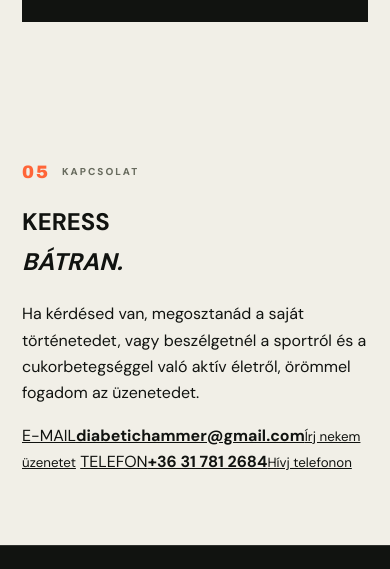
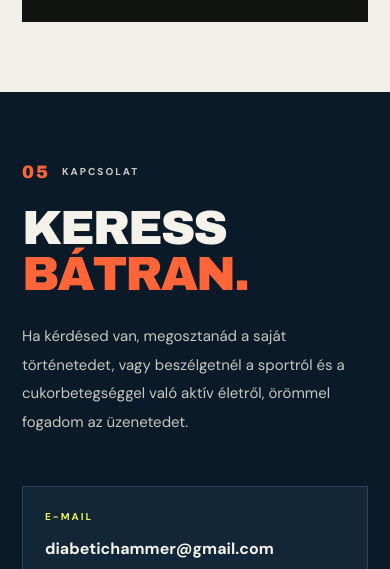
Before and after one commit to diabetic1963/diabetichammer-web, a website: page index.html in a window 390 px wide. Shown: the part 8607-9176 px from the top of the page. Drawn offline with Linux system fonts and the light colour scheme; no server answers.

Commit message:
Style contact section to match existing DiabeticHammer design

```diff
--- a/style.css
+++ b/style.css
@@ -136,3 +136,7 @@ footer>small{grid-column:1/-1}
 .journey-gallery .journey-photo{max-width:none;width:100%;height:100%;box-sizing:border-box}
 .journey-gallery .journey-photo img{height:360px;max-height:360px;object-fit:cover}
 @media(max-width:760px){.journey-gallery{grid-template-columns:1fr;gap:16px}.journey-gallery .journey-photo img{height:auto;max-height:620px;object-fit:contain}}
+
+
+/* Contact section */
+.contact-section{background:#0a1a28;color:#f4f2e9;max-width:none;padding-left:max(35px,calc((100% - 1170px)/2));padding-right:max(35px,calc((100% - 1170px)/2))}.contact-section .section-label{color:#c9c9bd}.contact-heading{display:grid;grid-template-columns:1fr .75fr;gap:70px;align-items:end;margin-top:24px}.contact-heading h2{font:normal clamp(48px,6vw,78px)/.95 "Archivo Black",Impact,sans-serif;margin:0;letter-spacing:-2px}.contact-heading h2 em{font-style:normal;color:var(--orange)}.contact-heading p{color:#c7c7bd;font-size:15px;line-height:1.9;max-width:480px}.contact-grid{display:grid;grid-template-columns:repeat(2,minmax(0,1fr));gap:16px;margin-top:35px}.contact-card{display:grid;gap:10px;padding:26px;background:#122638;border:1px solid #ffffff20;color:#f4f2e9;text-decoration:none;transition:background .2s,border-color .2s}.contact-card:hover{background:#1b3448;border-color:var(--orange)}.contact-card span{font-size:10px;letter-spacing:2px;color:var(--yellow);font-weight:800}.contact-card strong{font-size:clamp(16px,2vw,22px);overflow-wrap:anywhere}.contact-card small{font-size:12px;color:#b9c0c4}@media(max-width:760px){.contact-section{padding:70px 22px}.contact-heading{grid-template-columns:1fr;gap:10px}.contact-grid{grid-template-columns:1fr}.contact-card{padding:22px}}
```
